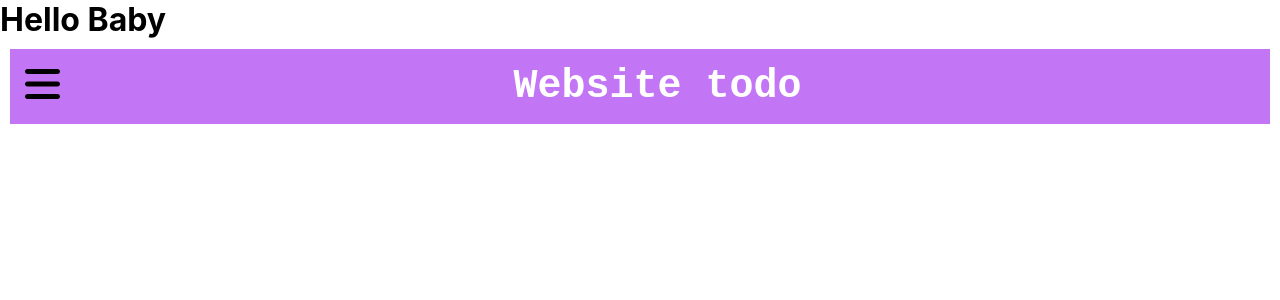
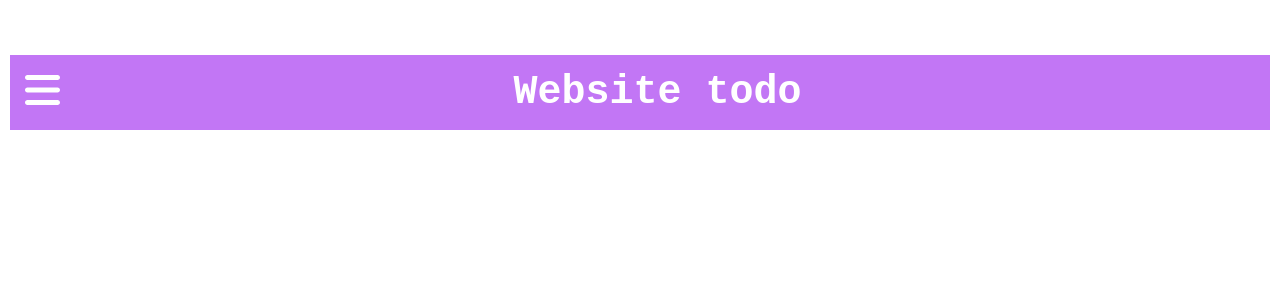
Before and after one commit to vinhvanvu/hangs-todo, a React (Create React App) app: page / in a window 1280 px wide. Shown: the top 300 px of the page. Built offline with nearby package versions, Linux system fonts and the light colour scheme.

Commit message:
moved font family to app.css file

```diff
--- a/src/App/App.css
+++ b/src/App/App.css
@@ -0,0 +1,5 @@
+body {
+    color: #fff;
+    font-size: 20px;
+    font-family:'Courier New', Courier, monospace;
+}
--- a/src/Components/title/title.css
+++ b/src/Components/title/title.css
@@ -1,8 +1,8 @@
-.title {
+/* .title {
     color: #fff;
     font-size: 40px;
     font-family:'Courier New', Courier, monospace;
-}
+} */
 
 h1 {
     margin: 0px;
```
Also changed, not shown: src/Components/NewTaskButton/NewTaskButton.jsx (+10 -0 lines), src/Components/Navbar/Navbar.css (line endings or trailing spaces), src/Components/TodoList/TodoList.css (added), src/Components/TodoList/Todolist.jsx (added).
